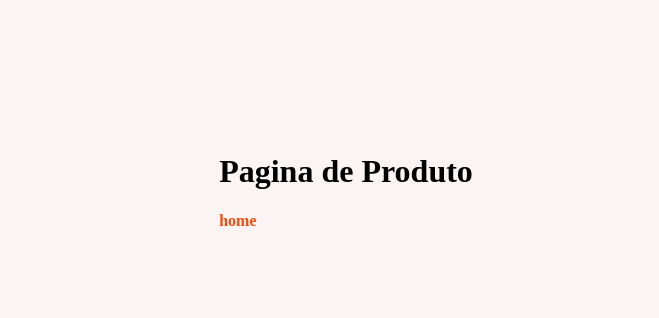
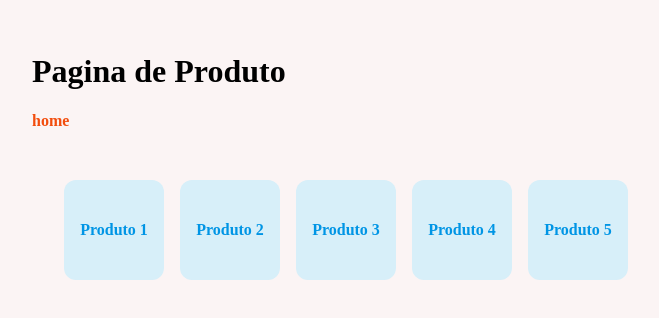
Before and after one commit to StyvenNoronha/react-routes, a React (Vite) app: page /product in a window 1280 px wide. Shown: the part 220-538 px from the top of the page, without its empty margins (294-953 px from the left). Built offline with nearby package versions, Linux system fonts and the light colour scheme.

Commit message:
useParams

```diff
--- a/src/main.css
+++ b/src/main.css
@@ -49,3 +49,25 @@
 a:hover, button:hover{
     filter: brightness(0.7);
 }
+
+
+.cards{
+    display: flex;
+    gap: 1rem;
+    margin: 18px 0;
+    flex-wrap: wrap;
+    padding: 2rem;
+
+    & a{
+        width: 100px;
+        height: 100px;
+        background-color: #d7eff9;
+        border-radius: 12px;
+        color: #0095e5;
+
+
+        display: flex;
+        justify-content: center;
+        align-items: center;
+    }
+}
--- a/src/pages/Details.tsx
+++ b/src/pages/Details.tsx
@@ -1,7 +1,16 @@
+import { useParams } from "react-router"
+
 export function Details(){
+    const {id} = useParams()
     return (
         <div>
             <h1>Detalhes</h1>
+            <span>
+                Id fo produtos
+                <strong>
+                    { id}
+                </strong>
+            </span>
         </div>
     )
 }
--- a/src/pages/Product.tsx
+++ b/src/pages/Product.tsx
@@ -17,6 +17,14 @@
           )
         }
       </nav>
+
+      <div className="cards">
+        <a href="/details/1">Produto 1</a>
+        <a href="/details/2">Produto 2</a>
+        <a href="/details/3">Produto 3</a>
+        <a href="/details/4">Produto 4</a>
+        <a href="/details/5">Produto 5</a>
+      </div>
     </div>
   );
 }
```
